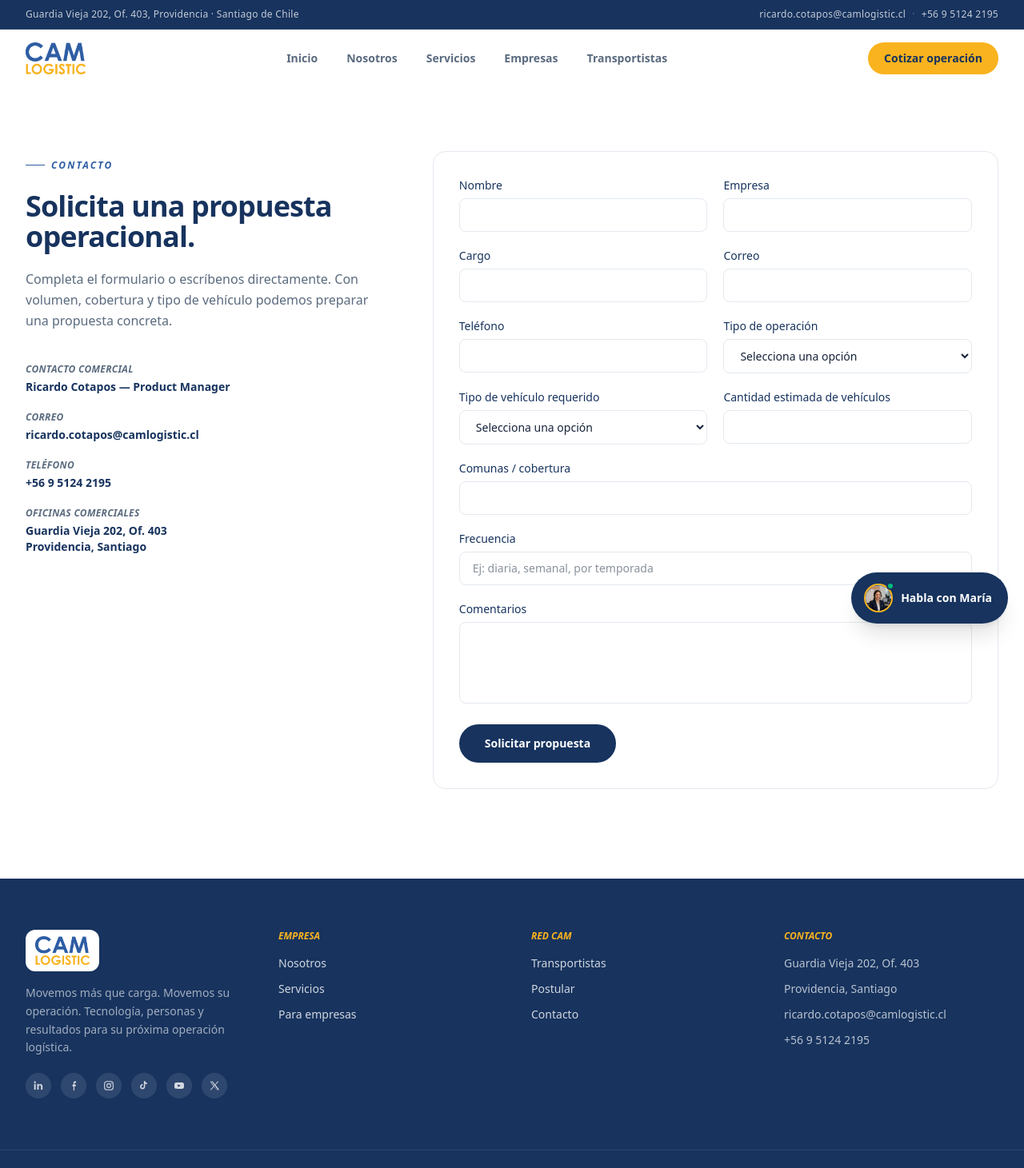
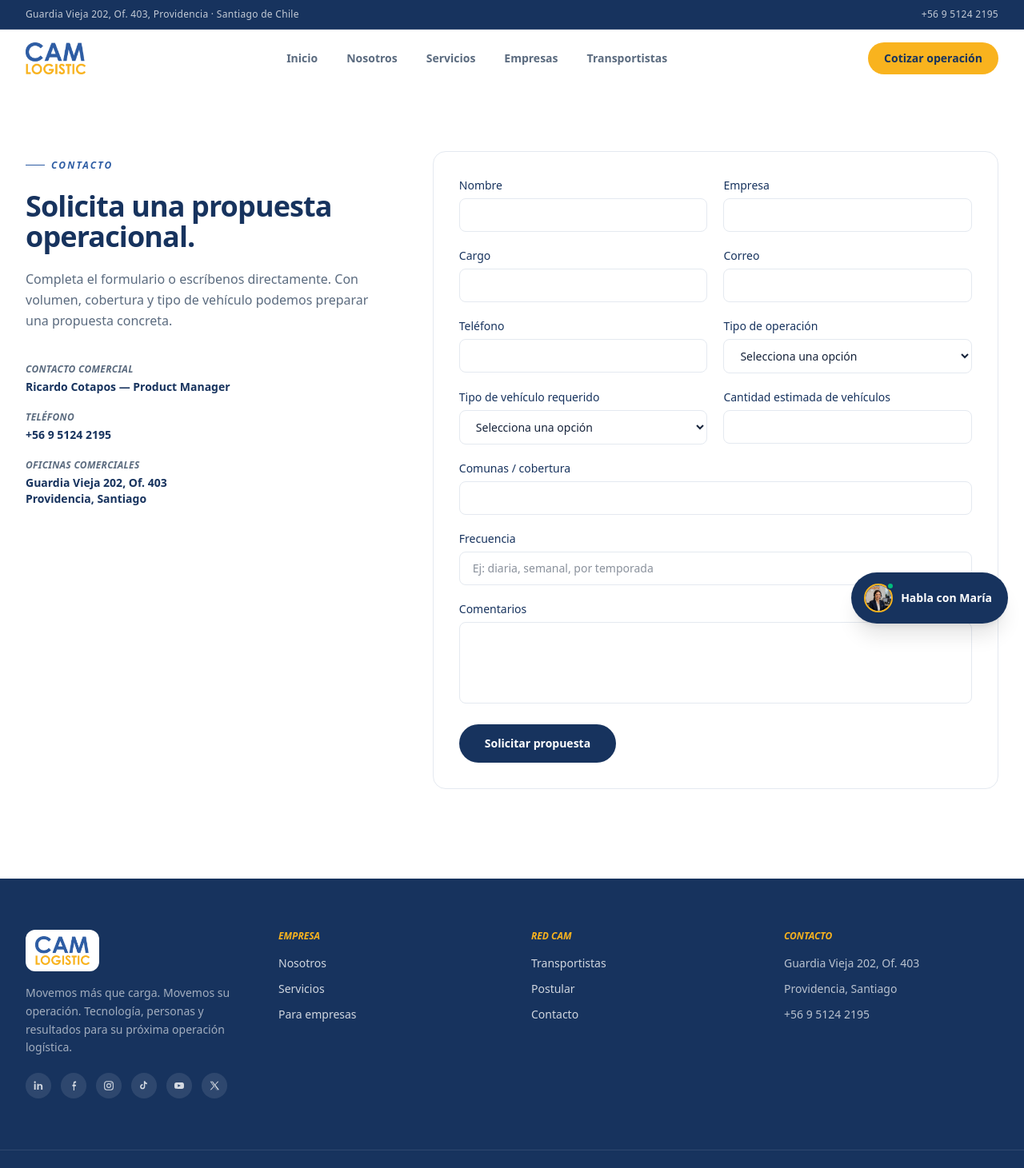
Before and after one commit to aalday-dotcom/camlogistic-web, a Next.js app: page /contacto in a window 1280 px wide. Shown: the top 1461 px of the page at 80% size. Built offline with nearby package versions, Linux system fonts and the light colour scheme.

Commit message:
Retirar correo de Ricardo de las páginas y datos públicos

```diff
--- a/src/app/contacto/page.tsx
+++ b/src/app/contacto/page.tsx
@@ -38,17 +38,6 @@ export default function ContactoPage() {
               </div>
               <div>
                 <div className="eyebrow text-xs uppercase tracking-wide text-[var(--color-muted)]">
-                  Correo
-                </div>
-                <a
-                  href="mailto:ricardo.cotapos@camlogistic.cl"
-                  className="mt-1 block font-semibold text-[var(--color-blue-deep)] hover:text-[var(--color-blue)]"
-                >
-                  ricardo.cotapos@camlogistic.cl
-                </a>
-              </div>
-              <div>
-                <div className="eyebrow text-xs uppercase tracking-wide text-[var(--color-muted)]">
                   Teléfono
                 </div>
                 <a
--- a/src/app/layout.tsx
+++ b/src/app/layout.tsx
@@ -79,7 +79,6 @@ export default function RootLayout({
               "@type": "Organization",
               name: "CAM Logistic",
               url: "https://camlogistic.cl",
-              email: "ricardo.cotapos@camlogistic.cl",
               telephone: "+56951242195",
               address: {
                 "@type": "PostalAddress",
--- a/src/components/Footer.tsx
+++ b/src/components/Footer.tsx
@@ -142,11 +142,6 @@ export default function Footer() {
             <li>Guardia Vieja 202, Of. 403</li>
             <li>Providencia, Santiago</li>
             <li>
-              <a href="mailto:ricardo.cotapos@camlogistic.cl" className="hover:text-white transition-colors">
-                ricardo.cotapos@camlogistic.cl
-              </a>
-            </li>
-            <li>
               <a href="tel:+56951242195" className="hover:text-white transition-colors">
                 +56 9 5124 2195
               </a>
--- a/src/components/TopBar.tsx
+++ b/src/components/TopBar.tsx
@@ -4,13 +4,6 @@ export default function TopBar() {
       <div className="mx-auto max-w-7xl px-6 lg:px-8 h-9 flex items-center justify-between text-xs tracking-wide">
         <span>Guardia Vieja 202, Of. 403, Providencia · Santiago de Chile</span>
         <span>
-          <a
-            href="mailto:ricardo.cotapos@camlogistic.cl"
-            className="hover:text-[var(--color-gold)] transition-colors"
-          >
-            ricardo.cotapos@camlogistic.cl
-          </a>
-          <span className="mx-2 text-white/30">·</span>
           <a
             href="tel:+56951242195"
             className="hover:text-[var(--color-gold)] transition-colors"
```
